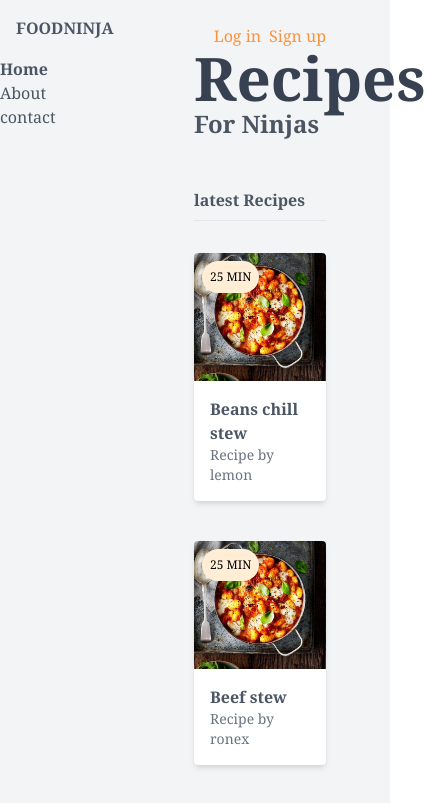
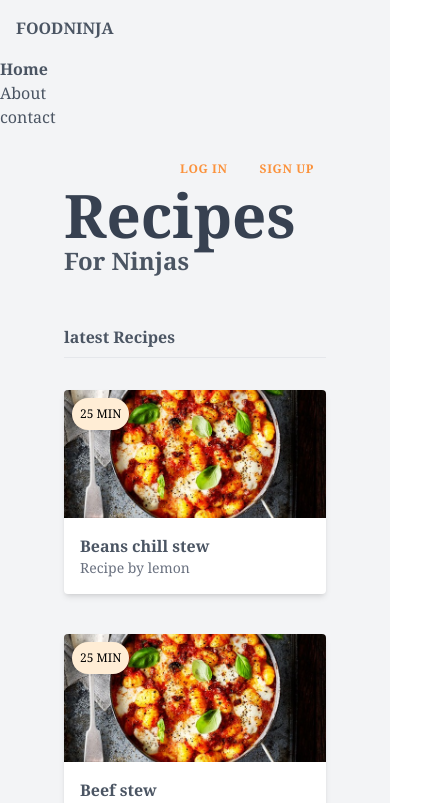
Before and after one commit to Ronexlemon/React-102, a React (Vite) app: page / in a window 390 px wide. Shown: the top 803 px of the page, 426 px wide, since content can reach past the window. Built offline with nearby package versions, Linux system fonts and the light colour scheme.

Commit message:
add grid layout

```diff
--- a/src/App.jsx
+++ b/src/App.jsx
@@ -7,7 +7,7 @@ function App() {
   const [count, setCount] = useState(0)
 
   return (
-    <div className="text-gray-600 font-serif bg-gray-100  grid grid-cols-3">
+    <div className="text-gray-600 font-serif bg-gray-100  grid md:grid-cols-3">
       <NavBar/>
       < LandingPage/>
     </div>
--- a/src/components/LoginSignup.jsx
+++ b/src/components/LoginSignup.jsx
@@ -2,8 +2,8 @@ import React from "react";
 const LoginSignUp = () =>{
     return(
         <div className="flex  justify-end md:justify-end text-orange-400">
-            <a href="#">Log in</a>
-            <a className="ml-2" href="#">Sign up</a>
+            <a className="btnstyle" href="#">Log in</a>
+            <a className="ml-2 btnstyle" href="#">Sign up</a>
         </div>
 
     )
--- a/src/components/Navbar.jsx
+++ b/src/components/Navbar.jsx
@@ -2,7 +2,7 @@ import React from "react";
 
 const NavBar = () =>{
     return(
-        <div className="  col-span-1">
+        <div className=" md:col-span-1">
             <nav>
             <h1 className="font-bold uppercase p-4 border-b border-gray-100">
                 <a className=" " href="/">FoodNinja</a>
--- a/src/components/cards.jsx
+++ b/src/components/cards.jsx
@@ -45,7 +45,7 @@ const Cards = () =>{
 
             </div>
             <div className="flex justify-center">
-                <div className="bg-green-100 text-gray-400">Load More</div>
+                <div className="bg-green-100 text-gray-400 btnstyle">Load More</div>
 
             </div>
 
--- a/src/index.css
+++ b/src/index.css
@@ -9,3 +9,6 @@
 .badge{
   @apply bg-orange-100 text-black text-xs uppercase  rounded-full p-2 absolute top-0 ml-2 mt-2;
 }
+.btnstyle{
+  @apply rounded-full py-2 px-3 uppercase text-xs font-bold cursor-pointer tracking-wider
+}
--- a/src/pages/LandingPage.jsx
+++ b/src/pages/LandingPage.jsx
@@ -5,7 +5,7 @@ import Cards from "../components/cards";
 import LoginSignUp from "../components/LoginSignup";
 const LandingPage =()=>{
     return(
-        <div className="px-16 py-6 col-span-2">
+        <div className="px-16 py-6 md:col-span-2">
 
 
 
```
